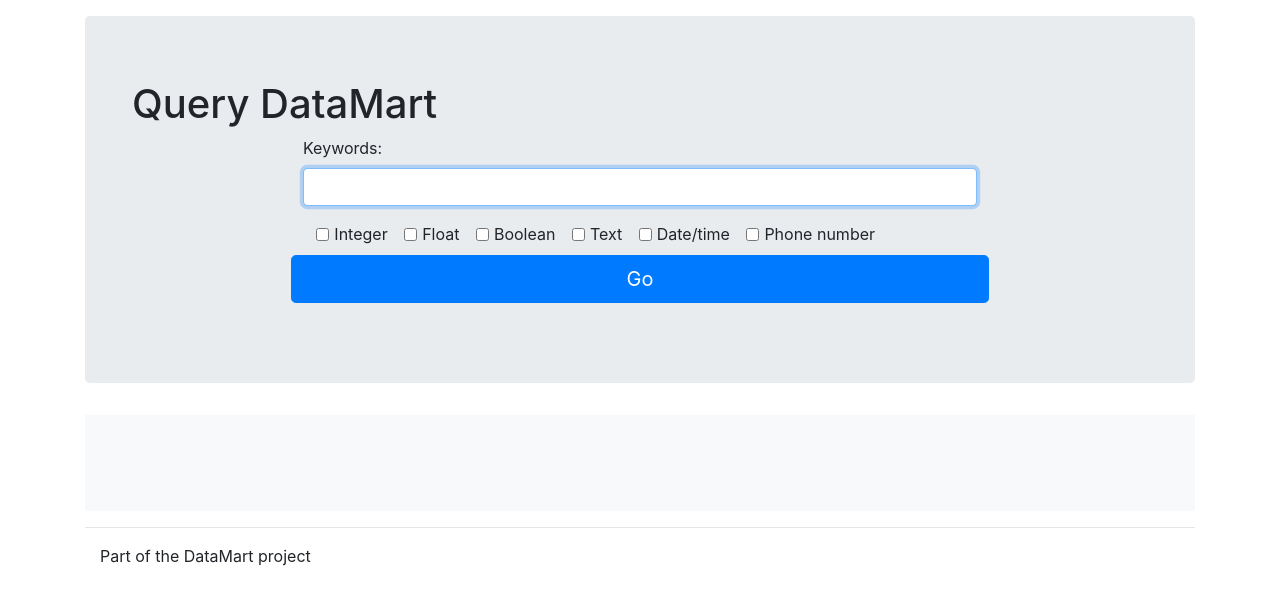
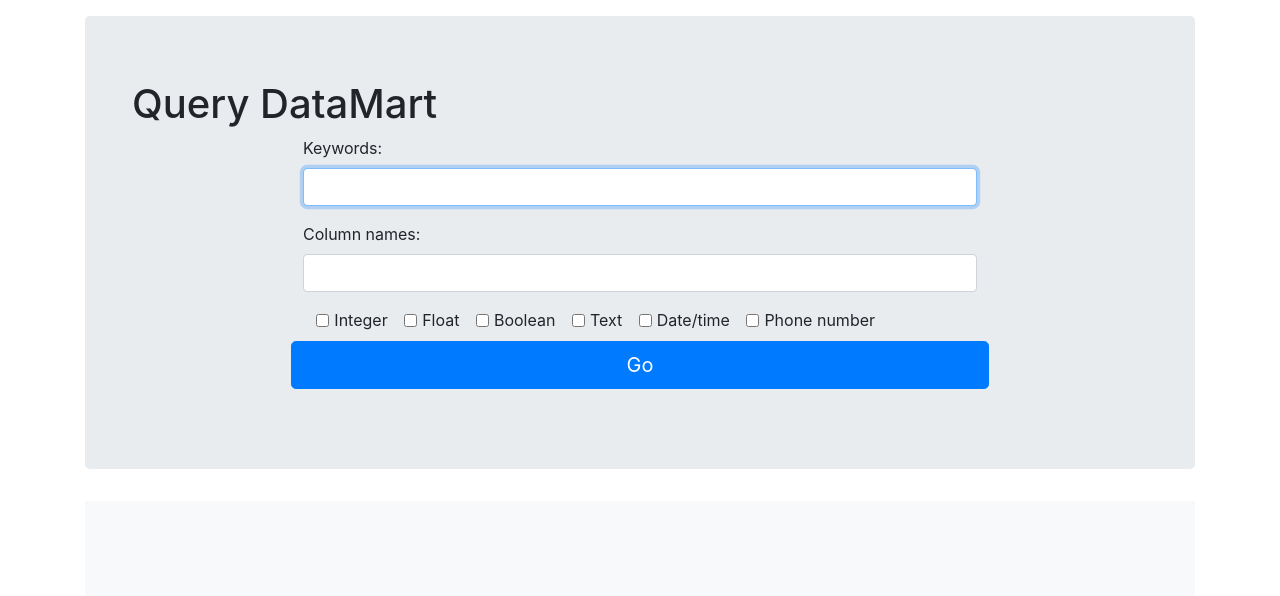
Before and after one commit to VIDA-NYU/auctus, a Python web app: template datamart_coordinator/datamart_coordinator/templates/search.html in a window 1280 px wide. Shown: the part 56-652 px from the top of the page. Run offline with Jinja, Linux system fonts and the light colour scheme; the template is opened without the code that fills it, so the values that code supplies are empty.

Commit message:
Add query by column names

```diff
--- a/datamart_coordinator/datamart_coordinator/static/js/query.js
+++ b/datamart_coordinator/datamart_coordinator/static/js/query.js
@@ -48,6 +48,15 @@ document.getElementById('search-form').addEventListener('submit', function(e) {
   var keywords = document.getElementById('keywords').value;
   if(keywords) {
     search.keywords = keywords;
+  }
+
+  // Column names
+  var column_names = document.getElementById('columns').value;
+  column_names = column_names.split(/[ ,+]+/);
+  if(column_names.length == 1 && column_names[0] === '') {
+    column_names = [];
+  } else {
+    search.column_names = column_names
   }
 
   // Types
--- a/datamart_coordinator/datamart_coordinator/templates/search.html
+++ b/datamart_coordinator/datamart_coordinator/templates/search.html
@@ -11,6 +11,12 @@
         <div class="form-group col-md-8 offset-md-2">
           <label for="keywords">Keywords:</label>
           <input class="form-control" id="keywords" autofocus />
+        </div>
+      </div>
+      <div class="form-row">
+        <div class="form-group col-md-8 offset-md-2">
+          <label for="columns">Column names:</label>
+          <input class="form-control" id="columns" autofocus />
         </div>
       </div>
 
```
Also changed, not shown: datamart_query/datamart_query/web.py (+12 -0 lines).
